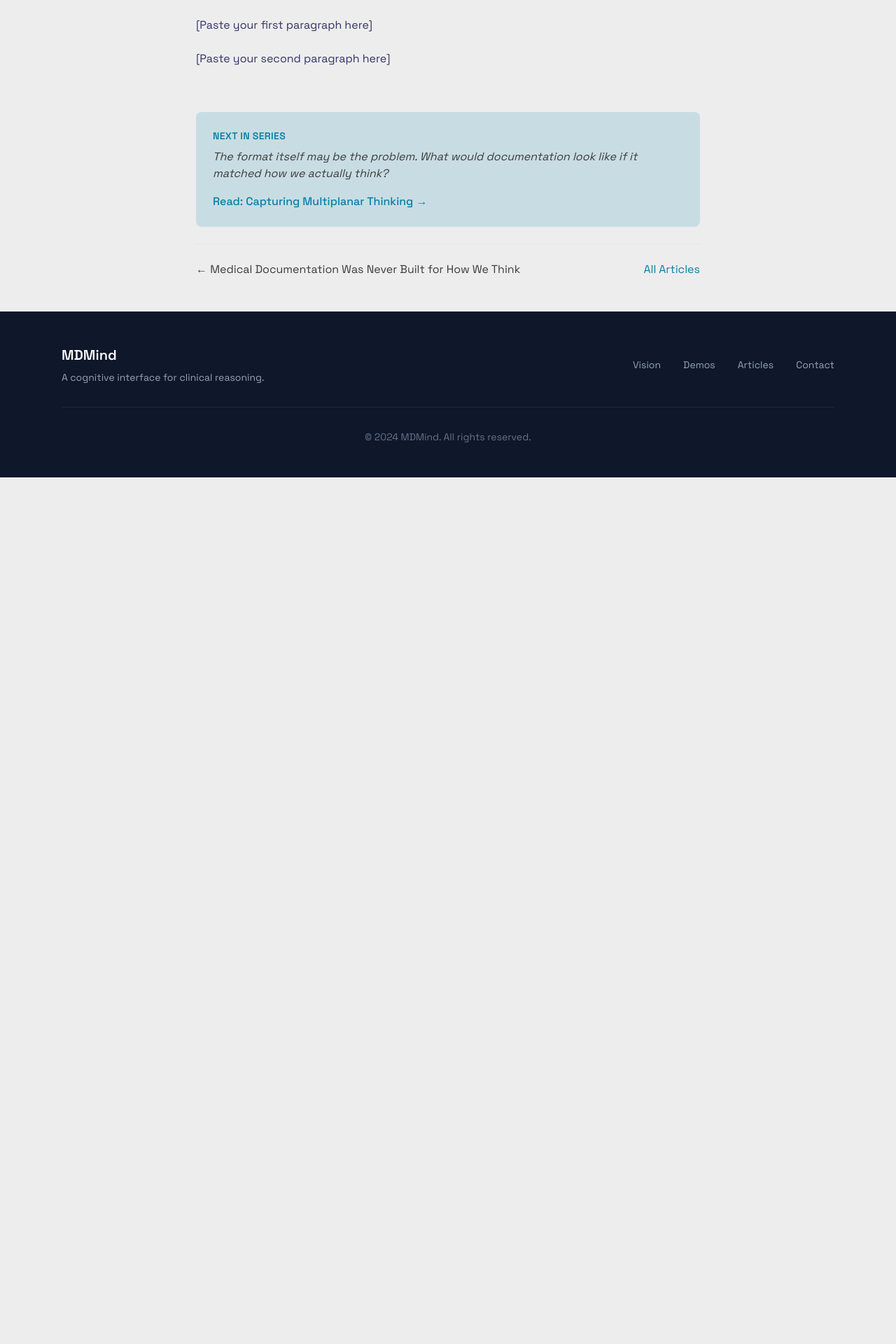
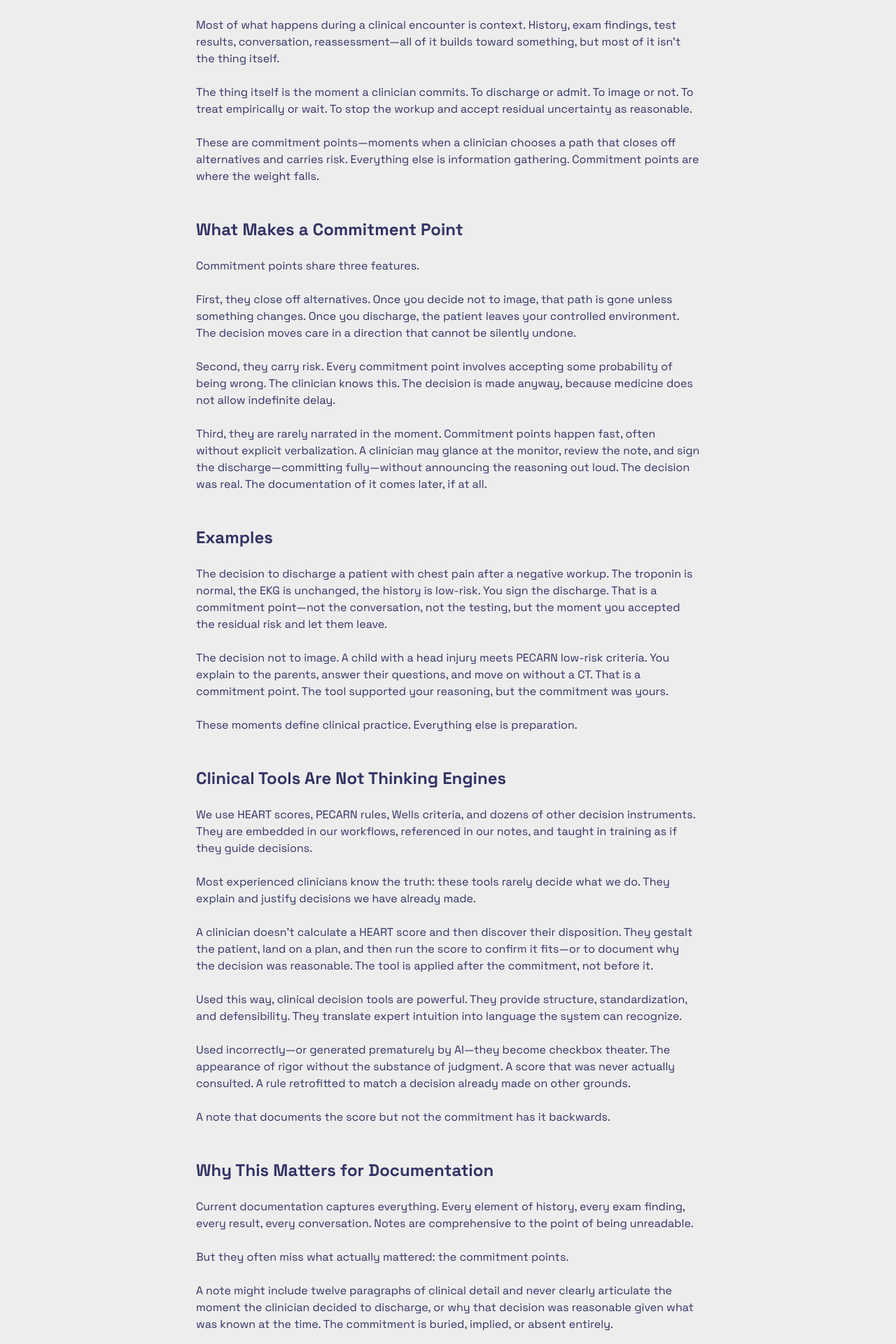
Before and after one commit to arbroadbent/themdmind, a Next.js app: page /en/articles/commitment-points in a window 1280 px wide. Shown: the part 420-2340 px from the top of the page at 70% size. Before the commit the page ends 1102 px from the top, so only its background shows below. Built offline with nearby package versions, Linux system fonts and the light colour scheme.

Commit message:
Update page.tsx

```diff
--- a/src/app/[locale]/articles/commitment-points/page.tsx
+++ b/src/app/[locale]/articles/commitment-points/page.tsx
@@ -20,21 +20,97 @@ export default function CommitmentPoints() {
         Introduces framework. What actually matters—and what notes miss.
       </p>
 
-      {/* YOUR ARTICLE CONTENT BELOW */}
-
-      <p className="mb-6">
-        [Paste your first paragraph here]
+            <p className="mb-6">
+        Most of what happens during a clinical encounter is context. History, exam findings, test results, conversation, reassessment—all of it builds toward something, but most of it isn&apos;t the thing itself.
       </p>
 
       <p className="mb-6">
-        [Paste your second paragraph here]
+        The thing itself is the moment a clinician commits. To discharge or admit. To image or not. To treat empirically or wait. To stop the workup and accept residual uncertainty as reasonable.
       </p>
 
-      {/* Add more paragraphs, headings, etc. */}
+      <p className="mb-6">
+        These are commitment points—moments when a clinician chooses a path that closes off alternatives and carries risk. Everything else is information gathering. Commitment points are where the weight falls.
+      </p>
 
-      {/* Example heading: */}
-      {/* <h2 className="text-2xl font-bold text-primary mt-10 mb-4">Section Title</h2> */}
+      <h2 className="text-2xl font-bold text-primary mt-12 mb-6">What Makes a Commitment Point</h2>
 
+      <p className="mb-6">
+        Commitment points share three features.
+      </p>
+
+      <p className="mb-6">
+        First, they close off alternatives. Once you decide not to image, that path is gone unless something changes. Once you discharge, the patient leaves your controlled environment. The decision moves care in a direction that cannot be silently undone.
+      </p>
+
+      <p className="mb-6">
+        Second, they carry risk. Every commitment point involves accepting some probability of being wrong. The clinician knows this. The decision is made anyway, because medicine does not allow indefinite delay.
+      </p>
+
+      <p className="mb-6">
+        Third, they are rarely narrated in the moment. Commitment points happen fast, often without explicit verbalization. A clinician may glance at the monitor, review the note, and sign the discharge—committing fully—without announcing the reasoning out loud. The decision was real. The documentation of it comes later, if at all.
+      </p>
+
+      <h2 className="text-2xl font-bold text-primary mt-12 mb-6">Examples</h2>
+
+      <p className="mb-6">
+        The decision to discharge a patient with chest pain after a negative workup. The troponin is normal, the EKG is unchanged, the history is low-risk. You sign the discharge. That is a commitment point—not the conversation, not the testing, but the moment you accepted the residual risk and let them leave.
+      </p>
+
+      <p className="mb-6">
+        The decision not to image. A child with a head injury meets PECARN low-risk criteria. You explain to the parents, answer their questions, and move on without a CT. That is a commitment point. The tool supported your reasoning, but the commitment was yours.
+      </p>
+
+      <p className="mb-6">
+        These moments define clinical practice. Everything else is preparation.
+      </p>
+
+      <h2 className="text-2xl font-bold text-primary mt-12 mb-6">Clinical Tools Are Not Thinking Engines</h2>
+
+      <p className="mb-6">
+        We use HEART scores, PECARN rules, Wells criteria, and dozens of other decision instruments. They are embedded in our workflows, referenced in our notes, and taught in training as if they guide decisions.
+      </p>
+
+      <p className="mb-6">
+        Most experienced clinicians know the truth: these tools rarely decide what we do. They explain and justify decisions we have already made.
+      </p>
+
+      <p className="mb-6">
+        A clinician doesn&apos;t calculate a HEART score and then discover their disposition. They gestalt the patient, land on a plan, and then run the score to confirm it fits—or to document why the decision was reasonable. The tool is applied after the commitment, not before it.
+      </p>
+
+      <p className="mb-6">
+        Used this way, clinical decision tools are powerful. They provide structure, standardization, and defensibility. They translate expert intuition into language the system can recognize.
+      </p>
+
+      <p className="mb-6">
+        Used incorrectly—or generated prematurely by AI—they become checkbox theater. The appearance of rigor without the substance of judgment. A score that was never actually consulted. A rule retrofitted to match a decision already made on other grounds.
+      </p>
+
+      <p className="mb-6">
+        A note that documents the score but not the commitment has it backwards.
+      </p>
+
+      <h2 className="text-2xl font-bold text-primary mt-12 mb-6">Why This Matters for Documentation</h2>
+
+      <p className="mb-6">
+        Current documentation captures everything. Every element of history, every exam finding, every result, every conversation. Notes are comprehensive to the point of being unreadable.
+      </p>
+
+      <p className="mb-6">
+        But they often miss what actually mattered: the commitment points.
+      </p>
+
+      <p className="mb-6">
+        A note might include twelve paragraphs of clinical detail and never clearly articulate the moment the clinician decided to discharge, or why that decision was reasonable given what was known at the time. The commitment is buried, implied, or absent entirely.
+      </p>
+
+      <p className="mb-6">
+        This is the gap between documentation and clinical thinking. Clinicians operate around commitment points. Notes operate in comprehensive data capture. The structure doesn&apos;t match the cognition.
+      </p>
+
+      <p className="mb-6">
+        If documentation is going to reflect how clinicians actually think—and if AI is going to help—it needs to start with what actually carries weight.
+      </p>
     </ArticleLayout>
   )
 }
```
